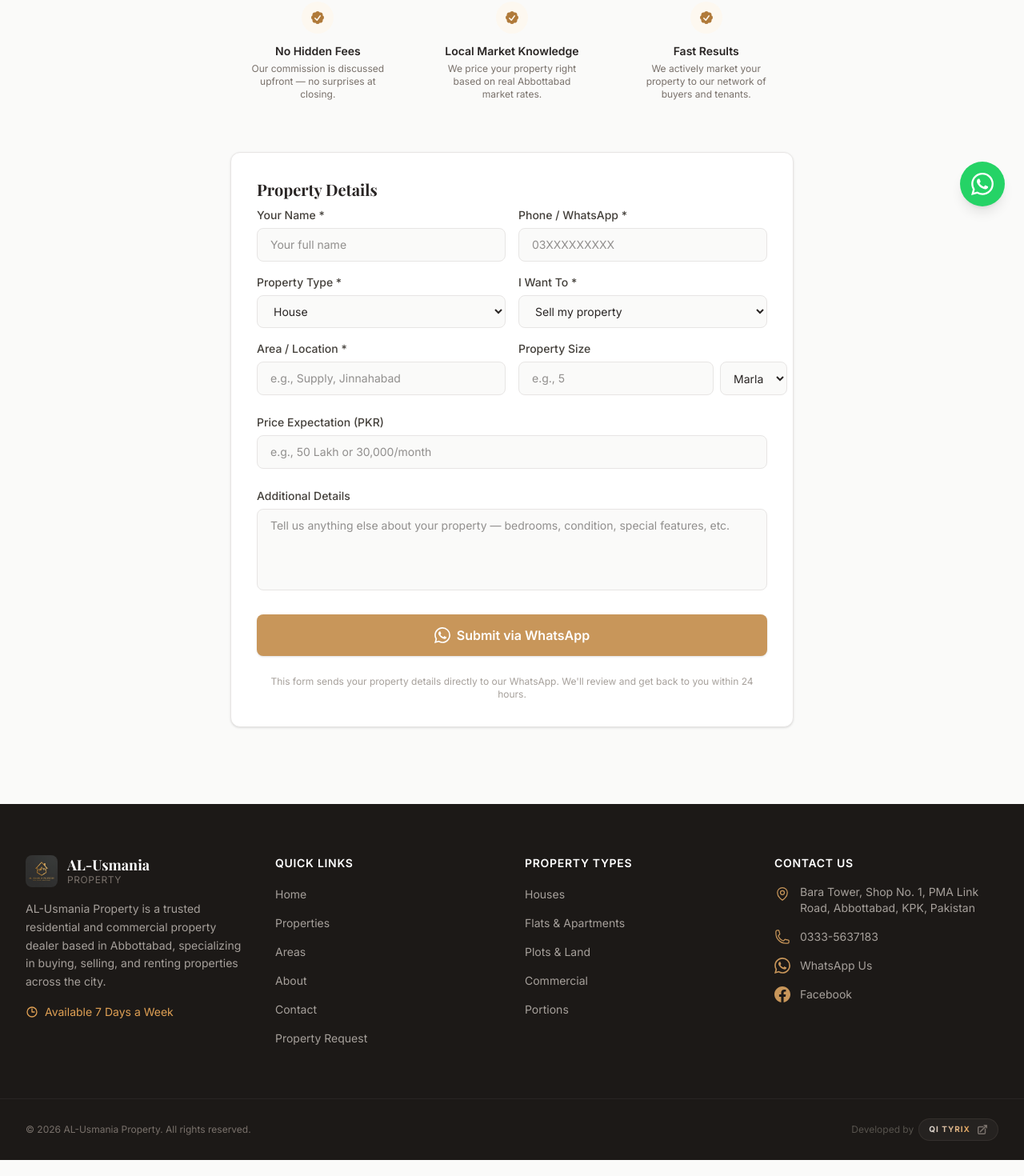
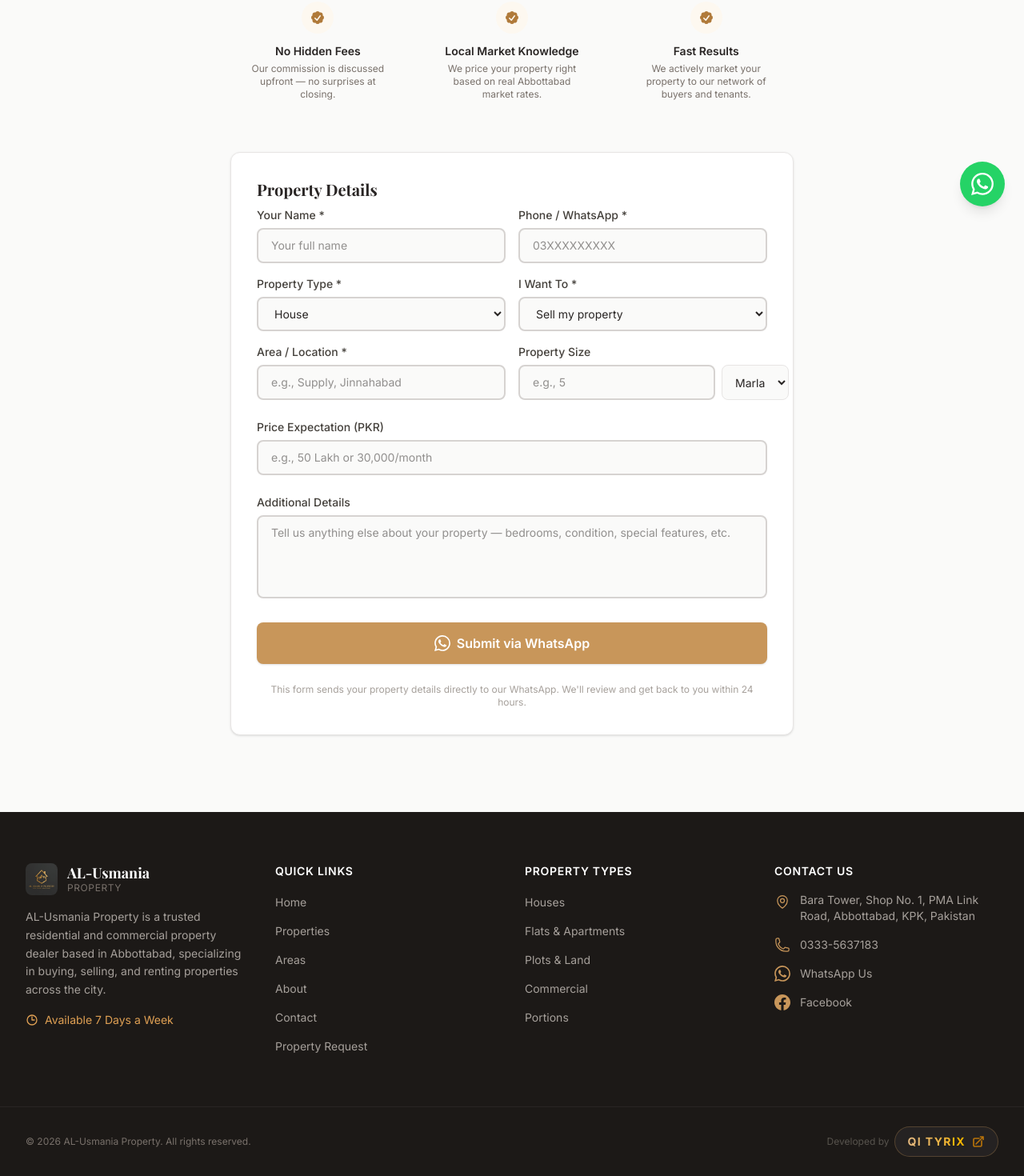
Before and after one commit to QIsrar/al-usmania-property, a Next.js app: page /request in a window 1280 px wide. Shown: the part 518-1988 px from the top of the page at 80% size. Built offline with nearby package versions, Linux system fonts and the light colour scheme; a web font is replaced by a local one.

Commit message:
Updated stats follower count, bolder input borders, and enhanced QI Tyrix animation

```diff
--- a/src/app/request/page.tsx
+++ b/src/app/request/page.tsx
@@ -116,7 +116,7 @@ Additional Notes: ${formData.description || "None"}`;
                   onChange={(e) =>
                     setFormData({ ...formData, name: e.target.value })
                   }
-                  className="w-full px-4 py-2.5 bg-stone-50 border border-stone-200 rounded-lg text-sm focus:outline-none focus:ring-2 focus:ring-brand-500/20 focus:border-brand-500"
+                  className="w-full px-4 py-2.5 bg-stone-50 border-2 border-stone-300 rounded-lg text-sm focus:outline-none focus:ring-2 focus:ring-brand-500/20 focus:border-brand-500"
                   placeholder="Your full name"
                 />
               </div>
@@ -136,7 +136,7 @@ Additional Notes: ${formData.description || "None"}`;
                   onChange={(e) =>
                     setFormData({ ...formData, phone: e.target.value })
                   }
-                  className="w-full px-4 py-2.5 bg-stone-50 border border-stone-200 rounded-lg text-sm focus:outline-none focus:ring-2 focus:ring-brand-500/20 focus:border-brand-500"
+                  className="w-full px-4 py-2.5 bg-stone-50 border-2 border-stone-300 rounded-lg text-sm focus:outline-none focus:ring-2 focus:ring-brand-500/20 focus:border-brand-500"
                   placeholder="03XXXXXXXXX"
                 />
               </div>
@@ -151,7 +151,7 @@ Additional Notes: ${formData.description || "None"}`;
                   onChange={(e) =>
                     setFormData({ ...formData, propertyType: e.target.value })
                   }
-                  className="w-full px-4 py-2.5 bg-stone-50 border border-stone-200 rounded-lg text-sm focus:outline-none focus:ring-2 focus:ring-brand-500/20 focus:border-brand-500"
+                  className="w-full px-4 py-2.5 bg-stone-50 border-2 border-stone-300 rounded-lg text-sm focus:outline-none focus:ring-2 focus:ring-brand-500/20 focus:border-brand-500"
                 >
                   {Object.entries(PROPERTY_TYPE_LABELS).map(([value, label]) => (
                     <option key={value} value={value}>
@@ -171,7 +171,7 @@ Additional Notes: ${formData.description || "None"}`;
                   onChange={(e) =>
                     setFormData({ ...formData, purpose: e.target.value })
                   }
-                  className="w-full px-4 py-2.5 bg-stone-50 border border-stone-200 rounded-lg text-sm focus:outline-none focus:ring-2 focus:ring-brand-500/20 focus:border-brand-500"
+                  className="w-full px-4 py-2.5 bg-stone-50 border-2 border-stone-300 rounded-lg text-sm focus:outline-none focus:ring-2 focus:ring-brand-500/20 focus:border-brand-500"
                 >
                   <option value="buy">Buy a property</option>
                   <option value="sale">Sell my property</option>
@@ -193,7 +193,7 @@ Additional Notes: ${formData.description || "None"}`;
                   onChange={(e) =>
                     setFormData({ ...formData, area: e.target.value })
                   }
-                  className="w-full px-4 py-2.5 bg-stone-50 border border-stone-200 rounded-lg text-sm focus:outline-none focus:ring-2 focus:ring-brand-500/20 focus:border-brand-500"
+                  className="w-full px-4 py-2.5 bg-stone-50 border-2 border-stone-300 rounded-lg text-sm focus:outline-none focus:ring-2 focus:ring-brand-500/20 focus:border-brand-500"
                   placeholder="e.g., Supply, Jinnahabad"
                 />
               </div>
@@ -210,7 +210,7 @@ Additional Notes: ${formData.description || "None"}`;
                     onChange={(e) =>
                       setFormData({ ...formData, areaSize: e.target.value })
                     }
-                    className="flex-1 px-4 py-2.5 bg-stone-50 border border-stone-200 rounded-lg text-sm focus:outline-none focus:ring-2 focus:ring-brand-500/20 focus:border-brand-500"
+                    className="flex-1 px-4 py-2.5 bg-stone-50 border-2 border-stone-300 rounded-lg text-sm focus:outline-none focus:ring-2 focus:ring-brand-500/20 focus:border-brand-500"
                     placeholder="e.g., 5"
                   />
                   <select
@@ -239,7 +239,7 @@ Additional Notes: ${formData.description || "None"}`;
                 onChange={(e) =>
                   setFormData({ ...formData, priceExpectation: e.target.value })
                 }
-                className="w-full px-4 py-2.5 bg-stone-50 border border-stone-200 rounded-lg text-sm focus:outline-none focus:ring-2 focus:ring-brand-500/20 focus:border-brand-500"
+                className="w-full px-4 py-2.5 bg-stone-50 border-2 border-stone-300 rounded-lg text-sm focus:outline-none focus:ring-2 focus:ring-brand-500/20 focus:border-brand-500"
                 placeholder="e.g., 50 Lakh or 30,000/month"
               />
             </div>
@@ -255,7 +255,7 @@ Additional Notes: ${formData.description || "None"}`;
                   setFormData({ ...formData, description: e.target.value })
                 }
                 rows={4}
-                className="w-full px-4 py-2.5 bg-stone-50 border border-stone-200 rounded-lg text-sm focus:outline-none focus:ring-2 focus:ring-brand-500/20 focus:border-brand-500 resize-none"
+                className="w-full px-4 py-2.5 bg-stone-50 border-2 border-stone-300 rounded-lg text-sm focus:outline-none focus:ring-2 focus:ring-brand-500/20 focus:border-brand-500 resize-none"
                 placeholder="Tell us anything else about your property — bedrooms, condition, special features, etc."
               />
             </div>
--- a/src/components/layout/Footer.tsx
+++ b/src/components/layout/Footer.tsx
@@ -155,13 +155,13 @@ export function Footer() {
                 href="https://qi-tyrix.netlify.app/"
                 target="_blank"
                 rel="noopener noreferrer"
-                className="inline-flex items-center gap-2 px-3 py-1.5 rounded-full bg-stone-800/80 border border-stone-700/50 hover:border-brand-500 hover:bg-stone-800 hover:shadow-[0_0_15px_rgba(217,119,6,0.3)] transition-all duration-500 group relative overflow-hidden"
+                className="inline-flex items-center gap-2 px-4 py-2 rounded-full bg-stone-800/90 border border-brand-500/30 hover:border-brand-500 hover:bg-stone-800 hover:shadow-[0_0_20px_rgba(217,119,6,0.5)] hover:-translate-y-1 transition-all duration-500 group relative overflow-hidden animate-pulse hover:animate-none"
               >
-                <span className="absolute inset-0 bg-gradient-to-r from-brand-500/10 to-amber-500/10 opacity-0 group-hover:opacity-100 transition-opacity duration-500"></span>
-                <span className="relative font-bold tracking-widest text-[10px] uppercase bg-gradient-to-r from-stone-300 via-brand-400 to-amber-500 bg-[length:200%_auto] animate-gradient bg-clip-text text-transparent group-hover:from-brand-300 group-hover:via-amber-400 group-hover:to-yellow-500 transition-all duration-500">
+                <span className="absolute inset-0 bg-gradient-to-r from-brand-500/20 to-amber-500/20 opacity-0 group-hover:opacity-100 transition-opacity duration-500"></span>
+                <span className="relative font-bold tracking-widest text-xs sm:text-sm uppercase bg-gradient-to-r from-brand-300 via-amber-400 to-yellow-500 bg-[length:200%_auto] animate-gradient bg-clip-text text-transparent group-hover:from-brand-200 group-hover:via-amber-300 group-hover:to-yellow-400 transition-all duration-500 drop-shadow-md">
                   QI Tyrix
                 </span>
-                <svg className="relative w-3.5 h-3.5 text-stone-500 group-hover:text-amber-400 group-hover:translate-x-0.5 group-hover:-translate-y-0.5 transition-all duration-300" fill="none" viewBox="0 0 24 24" stroke="currentColor" strokeWidth={2.5}>
+                <svg className="relative w-4 h-4 text-amber-500/70 group-hover:text-amber-400 group-hover:translate-x-1 group-hover:-translate-y-1 transition-all duration-300" fill="none" viewBox="0 0 24 24" stroke="currentColor" strokeWidth={2.5}>
                   <path strokeLinecap="round" strokeLinejoin="round" d="M13.5 6H5.25A2.25 2.25 0 003 8.25v10.5A2.25 2.25 0 005.25 21h10.5A2.25 2.25 0 0018 18.75V10.5m-10.5 6L21 3m0 0h-5.25M21 3v5.25" />
                 </svg>
               </a>
--- a/src/components/ui/SearchBar.tsx
+++ b/src/components/ui/SearchBar.tsx
@@ -80,7 +80,7 @@ export function SearchBar({ variant = "hero" }: SearchBarProps) {
           <select
             value={type}
             onChange={(e) => setType(e.target.value)}
-            className="w-full px-3 py-2.5 bg-stone-50 border border-stone-200 rounded-lg text-sm text-stone-700 focus:outline-none focus:ring-2 focus:ring-brand-500/20 focus:border-brand-500 transition-all"
+            className="w-full px-3 py-2.5 bg-stone-50 border-2 border-stone-300 rounded-lg text-sm text-stone-700 focus:outline-none focus:ring-2 focus:ring-brand-500/20 focus:border-brand-500 transition-all"
           >
             <option value="all">All Types</option>
             {Object.entries(PROPERTY_TYPE_LABELS).map(([value, label]) => (
@@ -99,7 +99,7 @@ export function SearchBar({ variant = "hero" }: SearchBarProps) {
           <select
             value={sector}
             onChange={(e) => setSector(e.target.value)}
-            className="w-full px-3 py-2.5 bg-stone-50 border border-stone-200 rounded-lg text-sm text-stone-700 focus:outline-none focus:ring-2 focus:ring-brand-500/20 focus:border-brand-500 transition-all"
+            className="w-full px-3 py-2.5 bg-stone-50 border-2 border-stone-300 rounded-lg text-sm text-stone-700 focus:outline-none focus:ring-2 focus:ring-brand-500/20 focus:border-brand-500 transition-all"
           >
             <option value="">All Areas</option>
             {sectors.map((s) => (
@@ -118,7 +118,7 @@ export function SearchBar({ variant = "hero" }: SearchBarProps) {
           <select
             value={priceRange}
             onChange={(e) => setPriceRange(e.target.value)}
-            className="w-full px-3 py-2.5 bg-stone-50 border border-stone-200 rounded-lg text-sm text-stone-700 focus:outline-none focus:ring-2 focus:ring-brand-500/20 focus:border-brand-500 transition-all"
+            className="w-full px-3 py-2.5 bg-stone-50 border-2 border-stone-300 rounded-lg text-sm text-stone-700 focus:outline-none focus:ring-2 focus:ring-brand-500/20 focus:border-brand-500 transition-all"
           >
             {currentPriceRanges.map((range, i) => (
               <option key={i} value={i.toString()}>
--- a/src/lib/constants.ts
+++ b/src/lib/constants.ts
@@ -30,7 +30,7 @@ export const BUSINESS = {
   },
   hours: "Available 7 Days a Week",
   stats: {
-    followers: "1,000+",
+    followers: "1000!",
     recommendRate: "100%",
     satisfiedClients: "1000+",
   },
```
Also changed, not shown: src/app/properties/PropertiesContent.tsx (+5 -5 lines).
